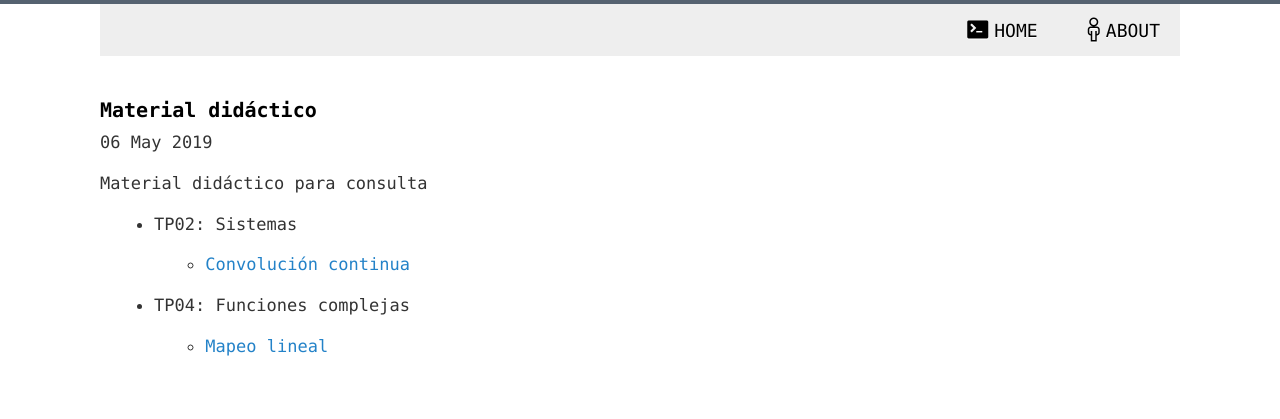
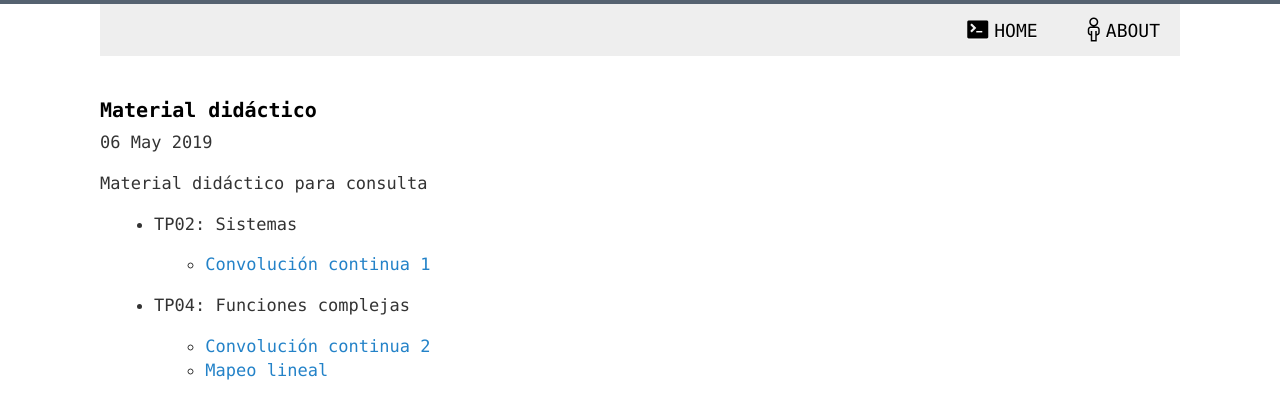
Before and after one commit to 1nv1/UTN-FRN-ASS, a Jekyll site: the page built from _posts/2019-05-06-MaterialDidactivo.markdown, in a window 1280 px wide. Shown: the top 419 px of the page. Built offline with Jekyll 4.4.1, drawn with Linux system fonts in a browser that asks for light colours; comment, search, counter and statistics services are not loaded.

Commit message:
Added second material about time-continous convolution

```diff
--- a/_posts/2019-05-06-MaterialDidactivo.markdown
+++ b/_posts/2019-05-06-MaterialDidactivo.markdown
@@ -10,6 +10,7 @@ categories: software
 Material didáctico para consulta
 
 * TP02: Sistemas
-  - [Convolución continua](https://drive.google.com/open?id=1o3uzJhegkeNWMsgxaYfC4nm7cYEQm7nA)
+  - [Convolución continua 1](https://drive.google.com/open?id=1o3uzJhegkeNWMsgxaYfC4nm7cYEQm7nA)
 * TP04: Funciones complejas
+  - [Convolución continua 2](https://drive.google.com/open?id=1IVzg8BPp3GgmfkA-5xDv4bbz2B7A_wxW)
   - [Mapeo lineal](https://drive.google.com/open?id=1hKloPi9LJzUrreBWNVIwwp1QhoFcFTyb)
```
